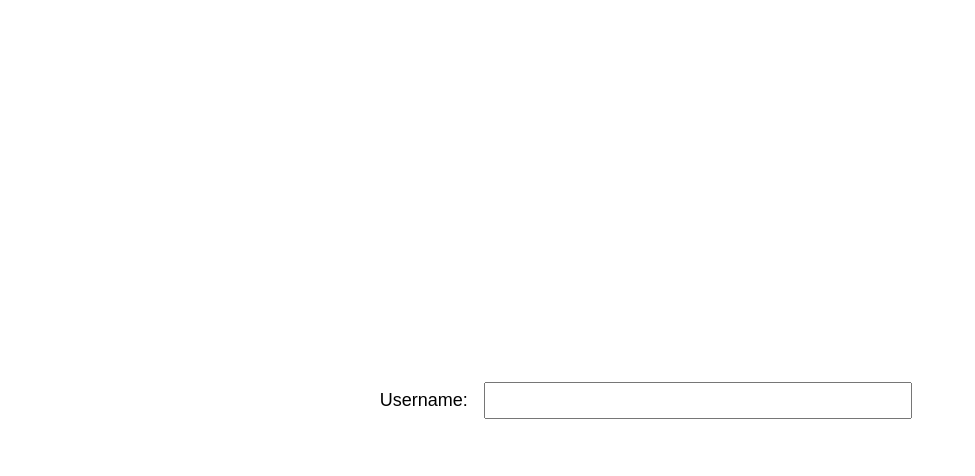
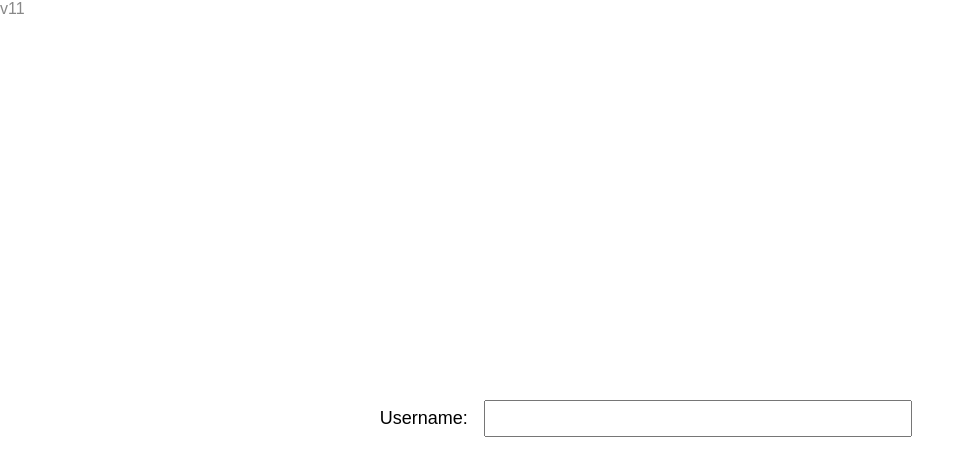
Before and after one commit to thani-sh/test-gunjs, a website: page public/index.html in a window 1280 px wide. Shown: the whole page, without its empty margins (0-975 px from the left). Drawn offline with Linux system fonts and the light colour scheme.

Commit message:
Add a build number on html

```diff
--- a/public/index.html
+++ b/public/index.html
@@ -10,6 +10,8 @@
     <script src="/scripts.js"></script>
   </head>
   <body>
+    <div id="version">v11</div>
+
     <div class="page" id="page-user">
       <form id="form-user">
         <label>Username:</label>
--- a/public/styles.css
+++ b/public/styles.css
@@ -4,6 +4,14 @@ html {
   height: 100vh;
   overflow: hidden;
   font-family: Arial, Helvetica, sans-serif;
+}
+
+#version {
+  position: static;
+  top: 10px;
+  right: 10px;
+  color: #888;
+  font-size: 10;
 }
 
 .page {
```
